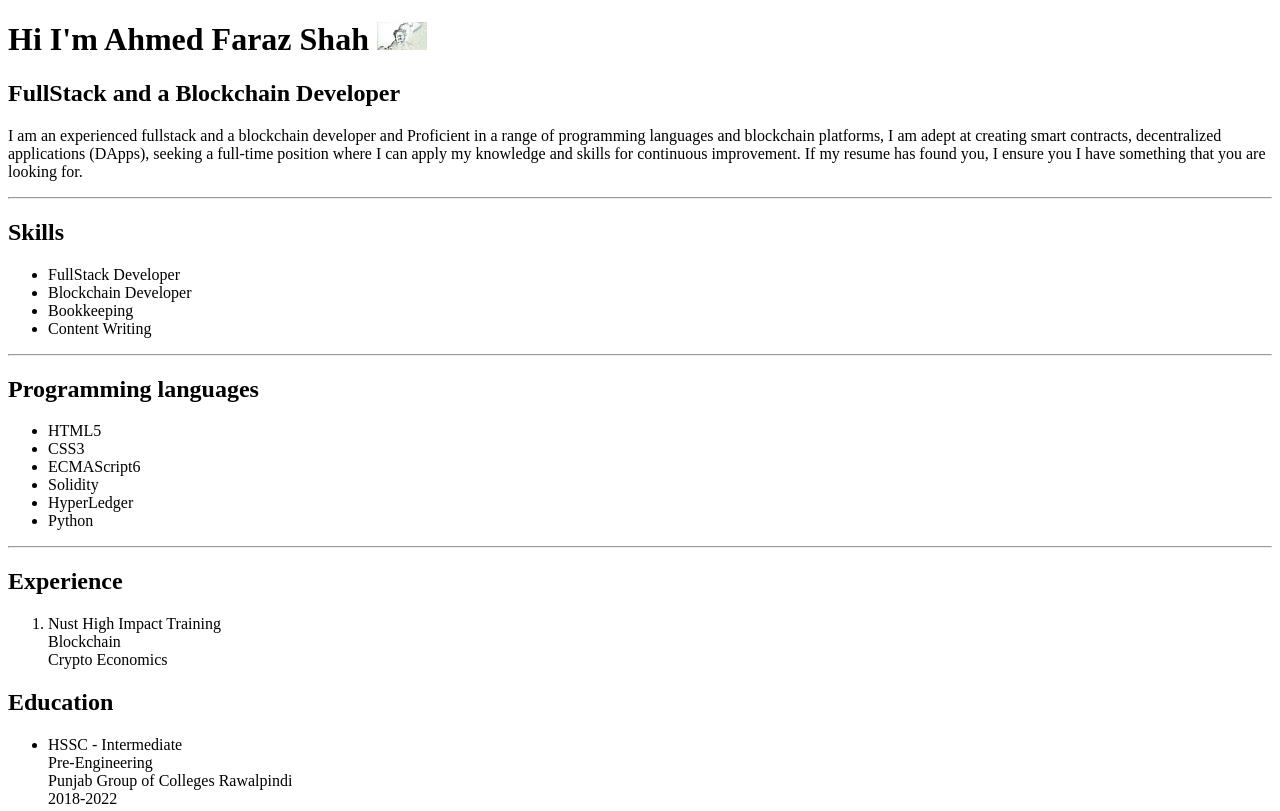
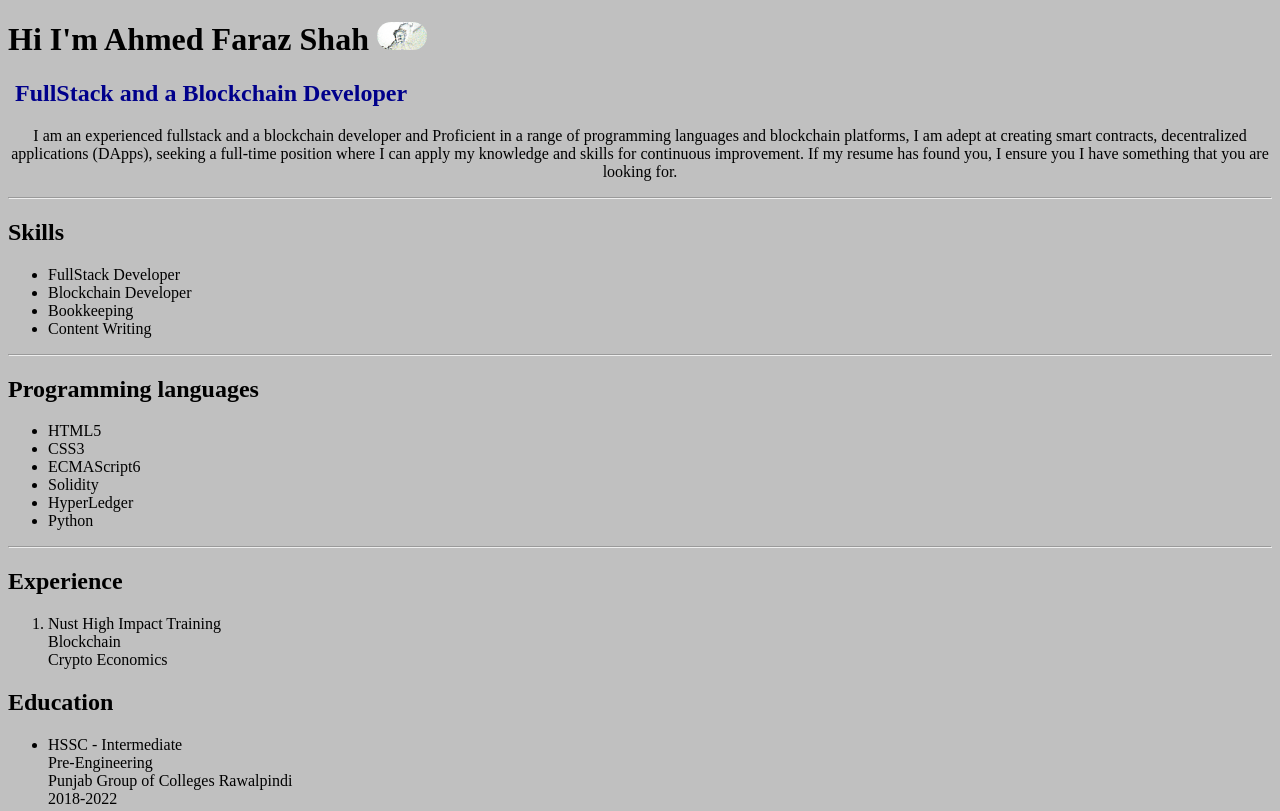
Before and after one commit to ahmedfarazshah/Portfolio, a plain HTML site: page index.html in a window 1280 px wide. Shown: the top 811 px of the page. Drawn offline with Linux system fonts and the light colour scheme.

Commit message:
few style changes

```diff
--- a/index.html
+++ b/index.html
@@ -4,11 +4,14 @@
         <meta charset="UTF-8">
         <meta name="viewport" content="width=device-width, initial-scale=1.0">
         <title>My Resume</title>
+        <link rel="stylesheet" href="./styles.css">
     </head>
 
     <body>
+
+        <div>
             <h1>Hi I'm Ahmed Faraz Shah <img src="./Assets/Images/me.jpg" alt="A Person" width="50px" ></h1>
-        <h2>FullStack and a Blockchain Developer</h2>
+            <h2 class="rebeca">FullStack and a Blockchain Developer</h2>
             <!-- <hr> -->
             <p>I am an experienced fullstack and a blockchain developer and Proficient in a range of programming languages
                 and blockchain platforms, I am adept at creating smart contracts, decentralized applications
@@ -16,6 +19,7 @@
                 improvement. If my resume has found you, I ensure you I have something that you are looking
                 for.
             </p>
+        </div>
 
         <hr>
         <h2>Skills</h2>
--- /dev/null
+++ b/styles.css
@@ -0,0 +1,17 @@
+*{
+    background-color: silver;
+    font-family: 'Times New Roman', Times, serif;
+
+}
+.rebeca{
+    margin-left: 7px;
+    color: darkblue;
+}
+p{
+    text-align: center;
+    /* width: 1000px; */
+}
+img{
+    border-radius: 40px;
+    /* margin-left: 96px; */
+}
```
Lines whose indentation alone changed are shown as unchanged.
